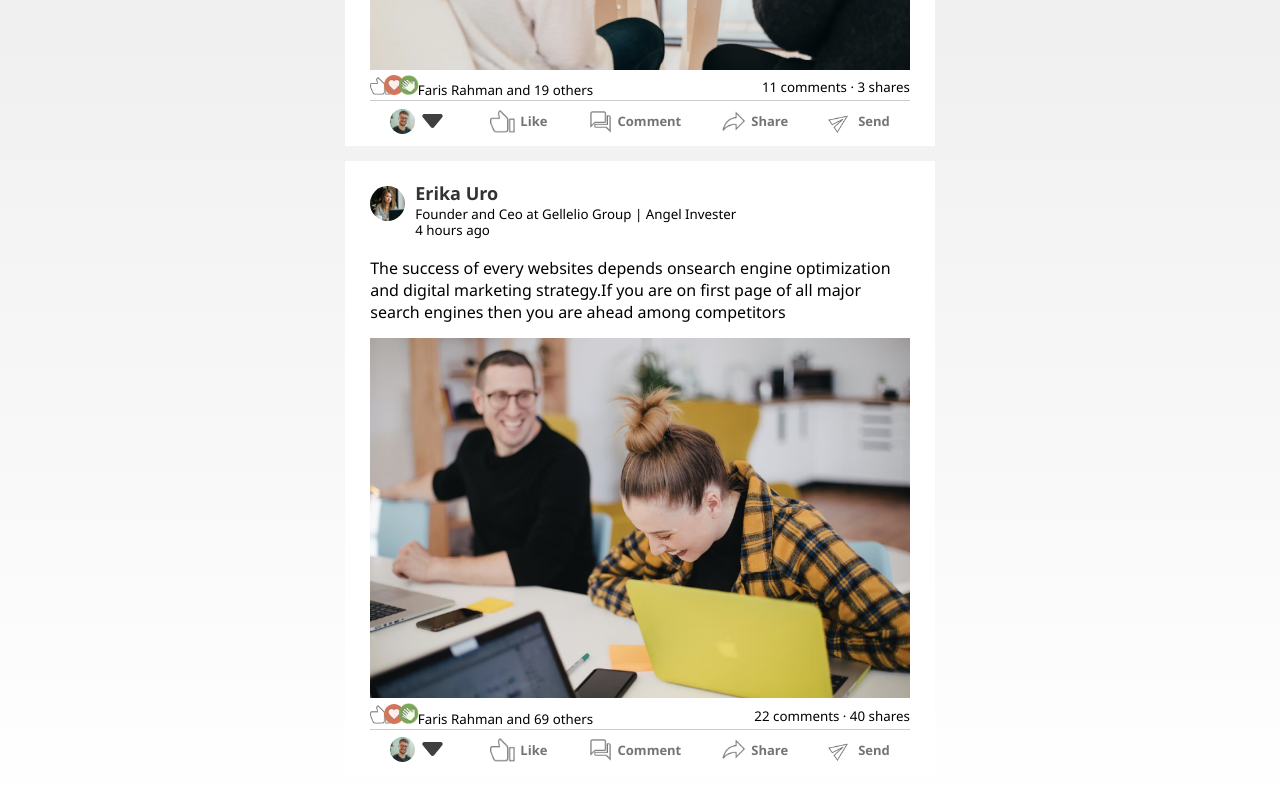
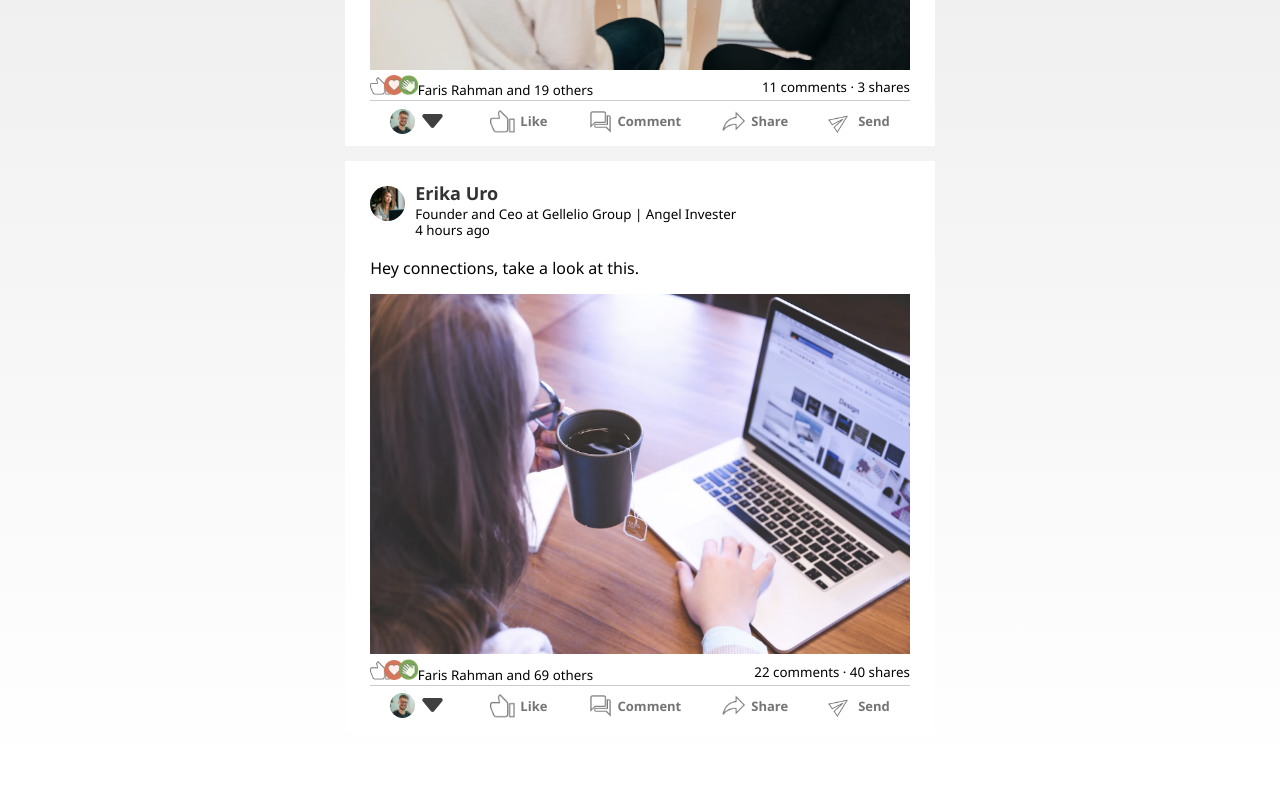
Before and after one commit to saez30/linkdin, a plain HTML site: page index.html in a window 1280 px wide. Shown: the part 1304-2104 px from the top of the page. After the commit the page ends 2070 px from the top, so only its background shows below. Drawn offline with Linux system fonts and the light colour scheme.

Commit message:
Update index.html

```diff
--- a/index.html
+++ b/index.html
@@ -195,10 +195,8 @@
                 </div>
                 </div>
                 <div class="postimage">
-                    <p>The success of every websites depends onsearch engine optimization and
-                        digital marketing strategy.If you are on first page of all major search
-                        engines then you are ahead among competitors</p>
-                    <img class="postiamge" src="Images/post-image-1.png"  width="100%">
+                    <p>Hey connections, take a look at this.</p>
+                    <img class="postiamge" src="Images/post-image-4.png"  width="100%">
                 </div>
                 <div class="likecount">
                     <div class="likes">
```
